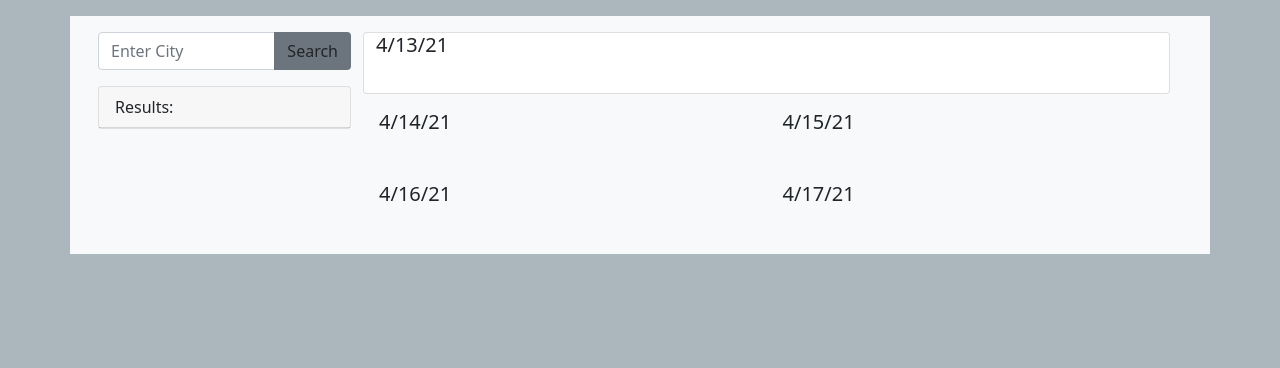
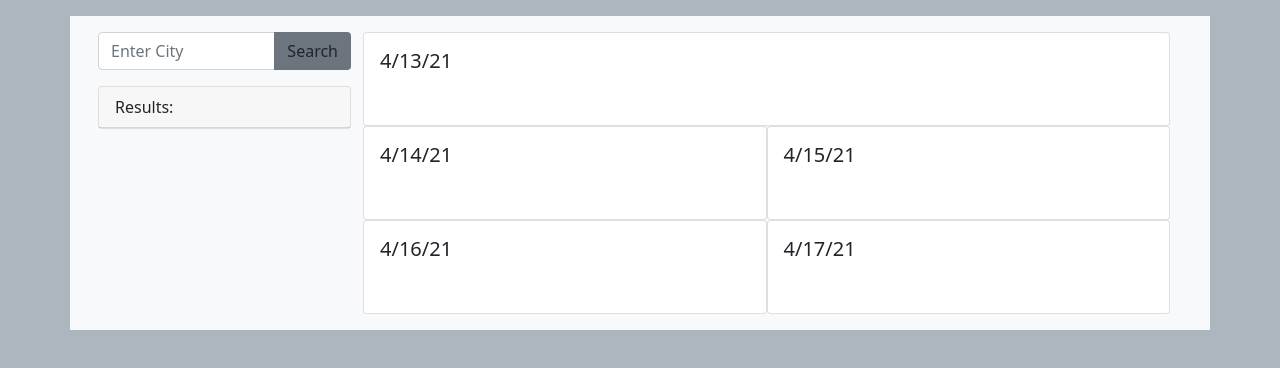
Before and after one commit to gamgee-em/Weather-DashBoard, a plain HTML site: page index.html in a window 1280 px wide. Drawn offline with nearby package versions, Linux system fonts and the light colour scheme; a web font is replaced by a local one.

```diff
--- a/assets/scripts/main.js
+++ b/assets/scripts/main.js
@@ -123,6 +123,11 @@ $(document).ready(() => {
             userResults = userInput.charAt(0).toUpperCase().concat(userInput.slice(1));
             // call getCoords and pass userInput in as a parameter
             getCoords(userInput);
+
+            searchBtn.on('click', () => {
+                /* $('.container').empty();
+ */
+            });
         });
 
     function getLocalFunc() {
--- a/index.html
+++ b/index.html
@@ -39,29 +39,29 @@
             <div class="row col-9 current-weather-card ">
             <!-- 5 DAY FORECAST -->
                     <!-- TOMORROW -->
-                <div class="card col-12 rounded">
+                <div class="card card-body col-12 rounded">
                     <h5 id ='day1' class="">4/13/21</h5>
                     <h6 class="mt-2 mb-1 city-5-day"></h6>
                     <p class="day1-weather"></p>
                 </div>
                 <!-- THE DAY AFTER TOMORROW ETC -->
-                <div class="card-body col-6">
+                <div class="card card-body col-6 rounded">
                     <h5 id ='day2' class="">4/14/21</h5>
                     <h6 class="mt-2 mb-1 city-5-day"></h6>
                     <p class="day2-weather"></p>
                 </div>
-                <div class="card-body col-6">
+                <div class="card card-body col-6 rounded">
                     <h5 id ='day3' class="">4/15/21</h5>
                     <h6 class="mt-2 mb-1 city-5-day"></h6>
                     <p class="day3-weather"></p>
                 </div>
                 <!-- THE DAY AFTER TOMORROW ETC -->
-                <div class="card-body col-6">
+                <div class="card card-body col-6 rounded">
                     <h5 id ='day4' class="">4/16/21</h5>
                     <h6 class="mt-2 mb-1 city-5-day"></h6>
                     <p class="day4-weather"></p>
                 </div>
-                <div class="card-body col-6">
+                <div class="card card-body col-6 rounded">
                     <h5 id ='day5' class="">4/17/21</h5>
                     <h6 class="mt-2 mb-1 city-5-day"></h6>
                     <p class="day5-weather"></p>
```
